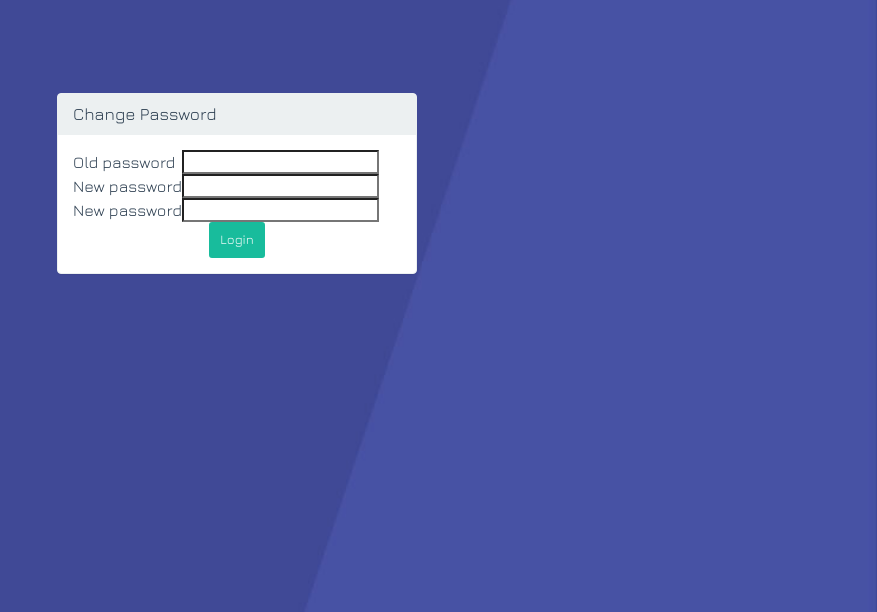
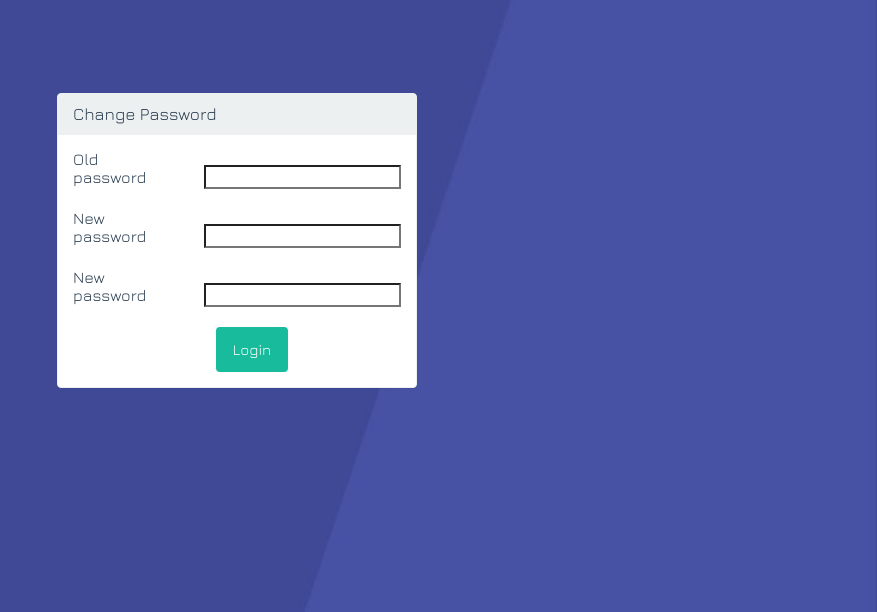
Before and after one commit to vigzmv/HerNurse, a Django app: template App/templates/App/change_password.html in a window 1280 px wide. Shown: the part 60-672 px from the top of the page, without its empty margins (403-1280 px from the left). Run offline with Django 3.2, Linux system fonts and the light colour scheme; the template is opened without the code that fills it, so the values that code supplies are empty, except form fields; tables that the repository leaves empty hold one stand-in row (values such as "Sample post"); form fields are guessed from the names that the template uses; some libraries are stand-ins or nearby versions.

Commit message:
wherever I go

```diff
--- a/App/templates/App/base.html
+++ b/App/templates/App/base.html
@@ -38,7 +38,7 @@
                                             <li><a href="#">About</a></li>
                                             <li><a href="#">Services</a></li>
                                             <li><a href="#">Gallery</a></li>
-                                            <li><a href="#">Contact</a></li>
+                                            <li><a href={% url 'logout' %}>Logout</a></li>
                                         </ul>
                                         <!-- script-for-menu -->
                                          <script>
--- a/App/templates/App/change_password.html
+++ b/App/templates/App/change_password.html
@@ -18,6 +18,14 @@
     {% endif %}
 {% endif %}
 
+<style>
+
+input{
+    margin-bottom: 20px;
+    margin-left: 30px;
+}
+
+</style>
 <div class="container">
     <div class="row">
         <div class="col-md-4 col-md-offset-4">
@@ -46,7 +54,7 @@
                         </p>
                         <p class="bs-component">
                             <center>
-                                <input class="btn btn-success btn-sm" type="submit" value="Login" />
+                                <input class="btn btn-success btn-md" type="submit" value="Login" />
                             </center>
                         </p>
                         <input type="hidden" name="next" value="{{ next }}" />
--- a/App/templates/App/register.html
+++ b/App/templates/App/register.html
@@ -21,7 +21,7 @@
 <style>
 
 input{
-    margin-bottom: 10px;
+    margin-bottom: 16px;
     margin-left: 30px;
 }
 
--- a/DjangoApp/urls.py
+++ b/DjangoApp/urls.py
@@ -8,7 +8,7 @@ urlpatterns = [
     url(r'^admin/', include(admin.site.urls)),
     url(r'', include('App.urls')),
     url(r'^login/$', views.login, {'template_name': 'login.html', 'authentication_form': LoginForm}, name='login'),
-    url(r'^logout/$', views.logout, {'next_page': '/login'}),
+    url(r'^logout/$', views.logout, {'next_page': '/login'}, name='logout'),
     url(r'^register/$', App_v.register, name="register"),
     url(r'^password/$', App_v.change_password, name='change_password'),
     url(r'^discuss/$', App_v.discuss, name='discuss'),
```
